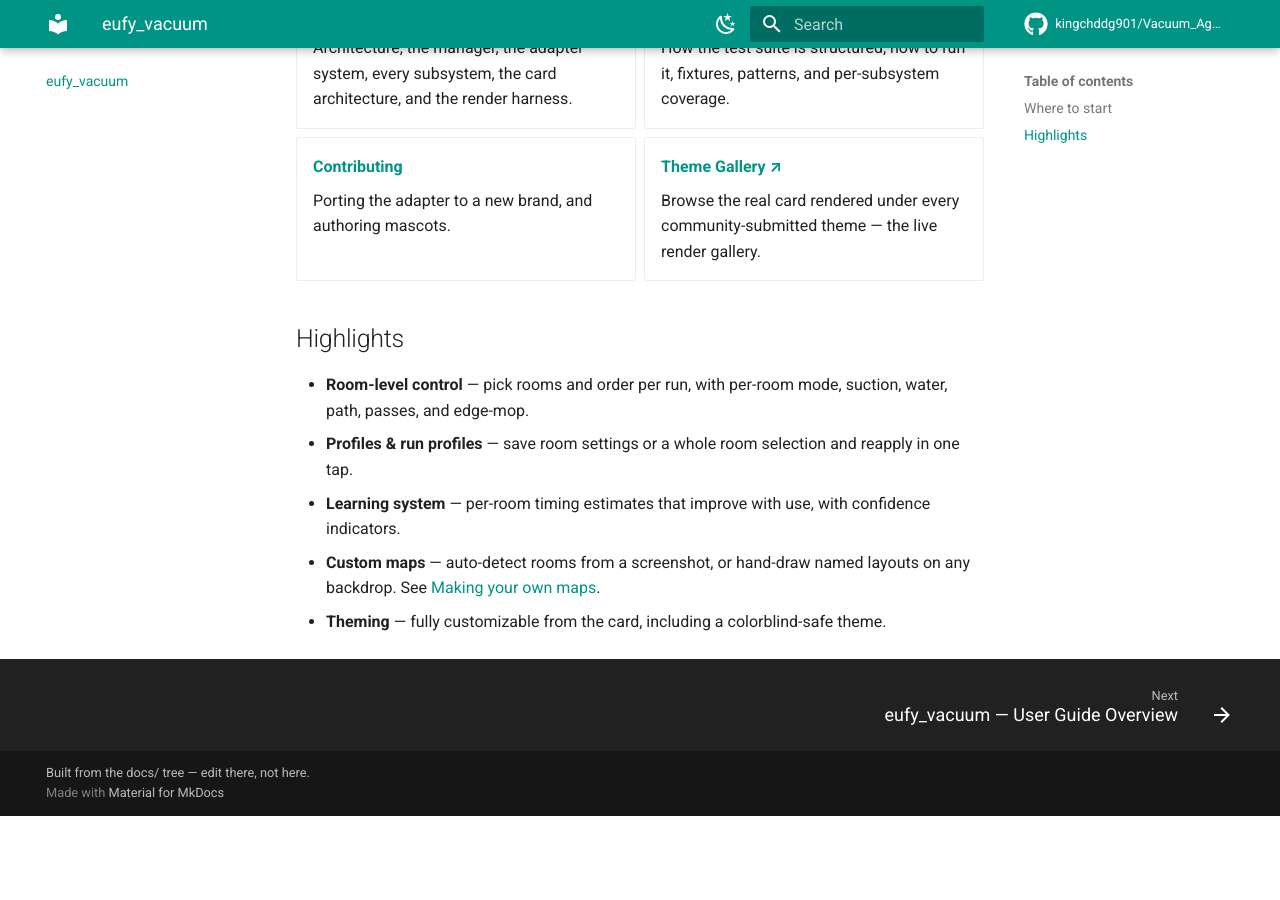
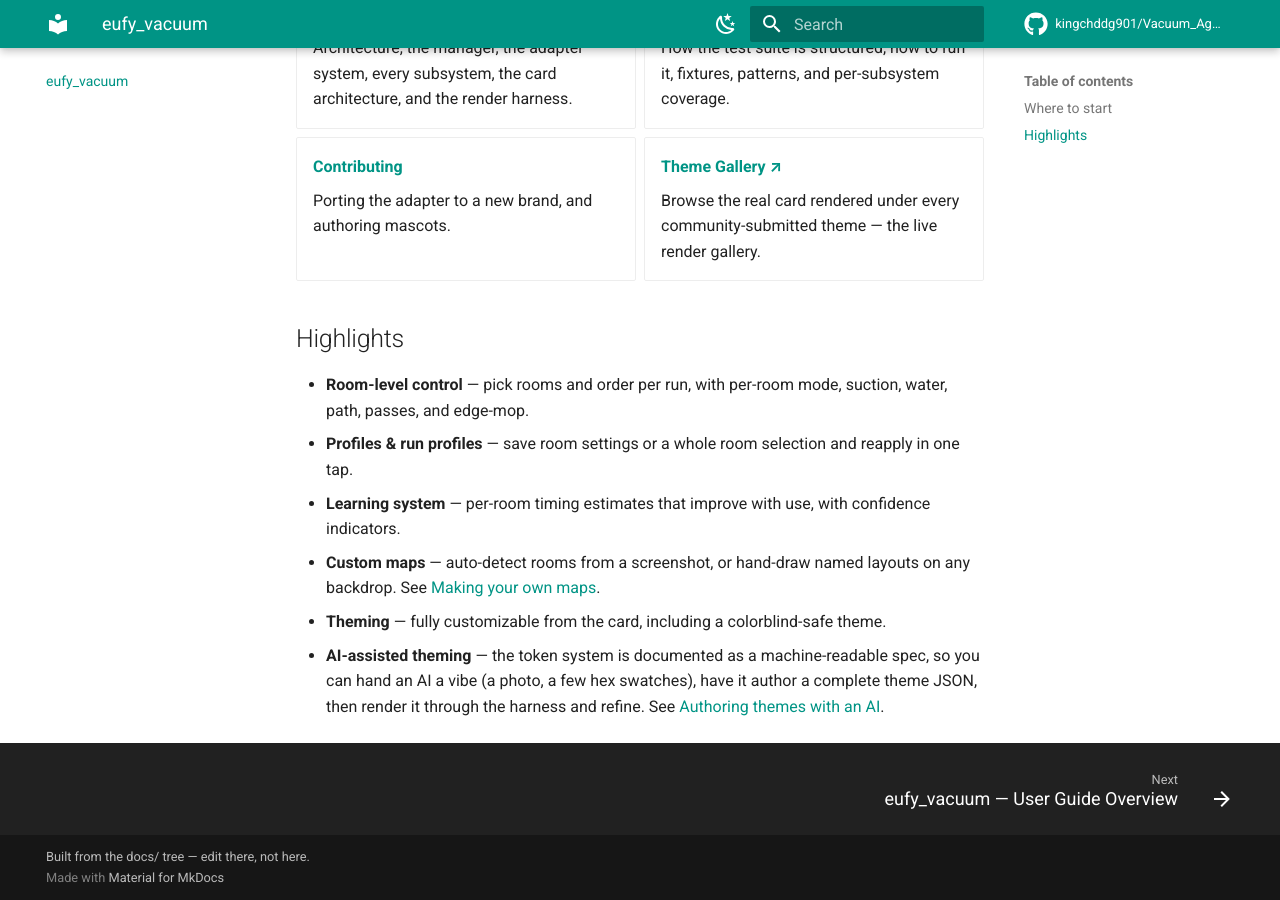
Before and after one commit to kingchddg901/Vacuum_Agent, an MkDocs documentation site: the page built from docs/index.md, in a window 1280 px wide and 900 px high, scrolled down 656 px. Built offline with MkDocs 1.6.1 and Material for MkDocs 9.7.7, drawn with Linux system fonts in a browser that asks for light colours; comment, search, counter and statistics services are not loaded; before the commit the page ends 1472 px from its top, so only the background shows below that.

Commit message:
docs: surface AI-assisted theming on the docs landing page
Add a Highlights bullet linking the AI-theme-authoring workflow — novel enough to be
worth finding from the front page, not just buried in the dev reference.

Co-Authored-By: Claude Opus 4.8 (1M context) <noreply@anthropic.com>

```diff
--- a/docs/index.md
+++ b/docs/index.md
@@ -41,3 +41,4 @@ Room-level control for **Eufy robot vacuums** in Home Assistant — a custom int
 - **Learning system** — per-room timing estimates that improve with use, with confidence indicators.
 - **Custom maps** — auto-detect rooms from a screenshot, or hand-draw named layouts on any backdrop. See [Making your own maps](user-guide/16-making-your-own-maps.md).
 - **Theming** — fully customizable from the card, including a colorblind-safe theme.
+- **AI-assisted theming** — the token system is documented as a machine-readable spec, so you can hand an AI a vibe (a photo, a few hex swatches), have it author a complete theme JSON, then render it through the harness and refine. See [Authoring themes with an AI](dev/reference/ai-theme-authoring.md).
```
